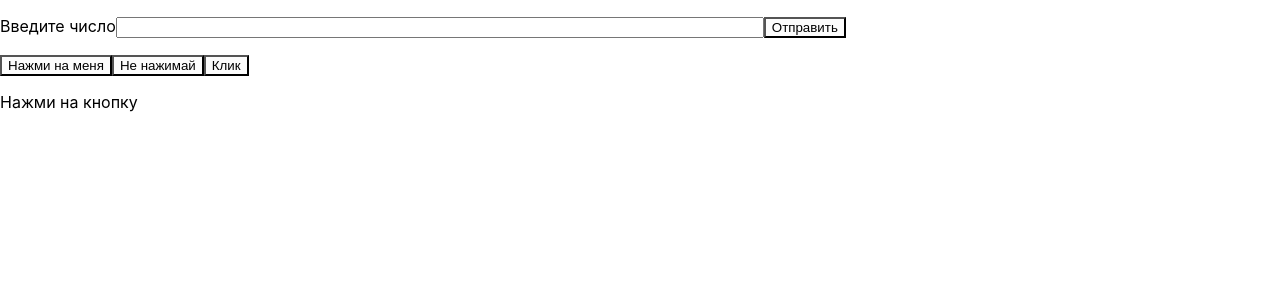
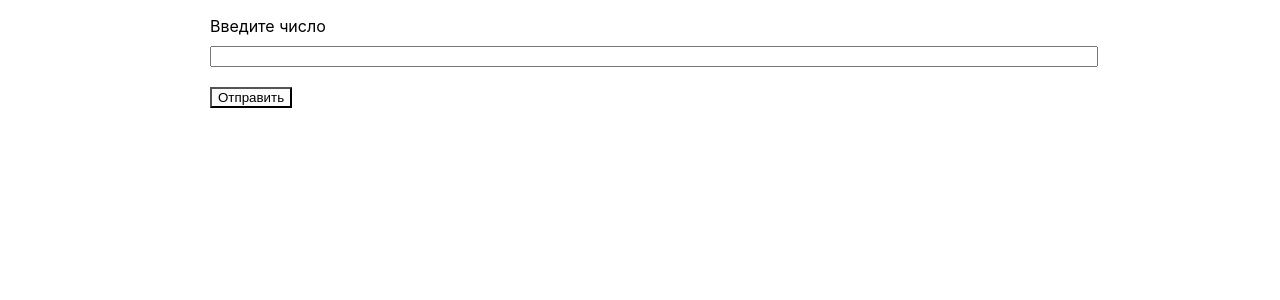
Before and after one commit to KhrNastasia/test-react-app, a React (Create React App) app: page / in a window 1280 px wide. Shown: the top 300 px of the page. Built offline with nearby package versions, Linux system fonts and the light colour scheme.

Commit message:
commit changes

```diff
--- a/src/App.css
+++ b/src/App.css
@@ -36,3 +36,7 @@
 		transform: rotate(360deg);
 	}
 }
+
+.wrapper {
+	margin: 0 200px 0 200px;
+}
--- a/src/App.js
+++ b/src/App.js
@@ -1,47 +1,16 @@
-import { useState } from 'react'
 import './App.css'
-import Button from './components/Button/Button'
 import List from './components/List/List'
 
 function App() {
-	const [content, setContent] = useState('Нажми на кнопку')
 	// const [time, setTime] = useState(new Date())
-
-	function onClick(type) {
-		console.log('Clicked ' + type)
-		setContent(type)
-	}
 
 	// setInterval(() => {
 	// 	setTime(new Date())
 	// }, 10)
 
 	return (
-		<div>
+		<div className='wrapper'>
 			<List />
-
-			<Button
-				isActive={content === 'button_1'}
-				onClick={() => onClick('button_1')}
-			>
-				Нажми на меня
-			</Button>
-
-			<Button
-				isActive={content === 'button_2'}
-				onClick={() => onClick('button_2')}
-			>
-				Не нажимай
-			</Button>
-
-			<Button
-				isActive={content === 'button_3'}
-				onClick={() => onClick('button_3')}
-			>
-				Клик
-			</Button>
-
-			<p>{content}</p>
 
 			{/* <p>Сейчас время: {time.toLocaleTimeString()}</p> */}
 		</div>
--- /dev/null
+++ b/src/components/LiElem/LiElem.jsx
@@ -0,0 +1,12 @@
+import Button from '../Button/Button'
+
+export default function LiElem(props) {
+	return (
+		<div>
+			<li key={props.key}>{props.item}</li>
+			<Button id={props.item} onClick=''>
+				Удалить
+			</Button>
+		</div>
+	)
+}
--- /dev/null
+++ b/src/components/LiElem/LiElem.module.css
@@ -0,0 +1,8 @@
+button {
+	float: right;
+	padding: 5px;
+}
+
+div {
+	display: inline-block;
+}
--- a/src/components/List/List.jsx
+++ b/src/components/List/List.jsx
@@ -2,6 +2,7 @@ import { useState } from 'react'
 import Button from '../Button/Button'
 import Input from '../Input'
 import Label from '../Label/Label'
+import LiElem from '../LiElem/LiElem'
 import classes from './List.module.css'
 
 function List() {
@@ -13,7 +14,7 @@ function List() {
 		<div>
 			<ul>
 				{arr.map(item => {
-					return <li key={item}>{item}</li>
+					return <LiElem item={item} key={item} />
 				})}
 			</ul>
 
@@ -29,15 +30,6 @@ function List() {
 					value={num}
 					onChange={event => setNum(event.target.value)}
 				/>
-				{/* <Input
-					type='submit'
-					value='Отправить'
-					onClick={() => {
-						setArr(arr => [...arr, num])
-						setNum('')
-						console.log(num)
-					}}
-				/> */}
 				<Button
 					onClick={() => {
 						setArr(arr => [...arr, num])
@@ -48,8 +40,6 @@ function List() {
 					Отправить
 				</Button>
 			</form>
-
-			<p>{num}</p>
 		</div>
 	)
 }
--- a/src/components/List/List.module.css
+++ b/src/components/List/List.module.css
@@ -1,6 +1,20 @@
 input {
-	width: 50%;
+	width: 100%;
+	margin: 10px;
 }
 
 form {
+	float: left;
+	width: 100%;
 }
+label {
+	margin: 10px;
+	width: 100%;
+}
+
+button {
+	margin: 10px;
+}
+li {
+	margin: 10px;
+}
```
Lines whose indentation alone changed are shown as unchanged.
